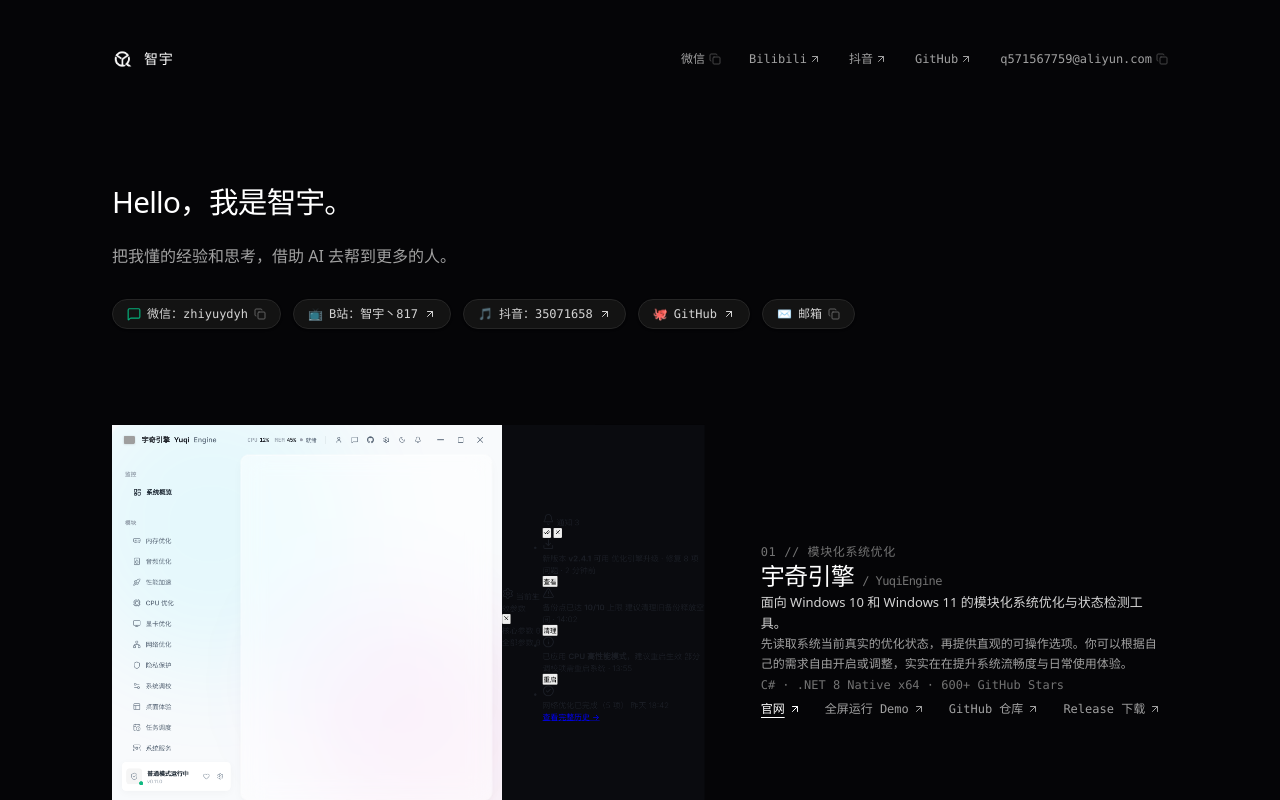
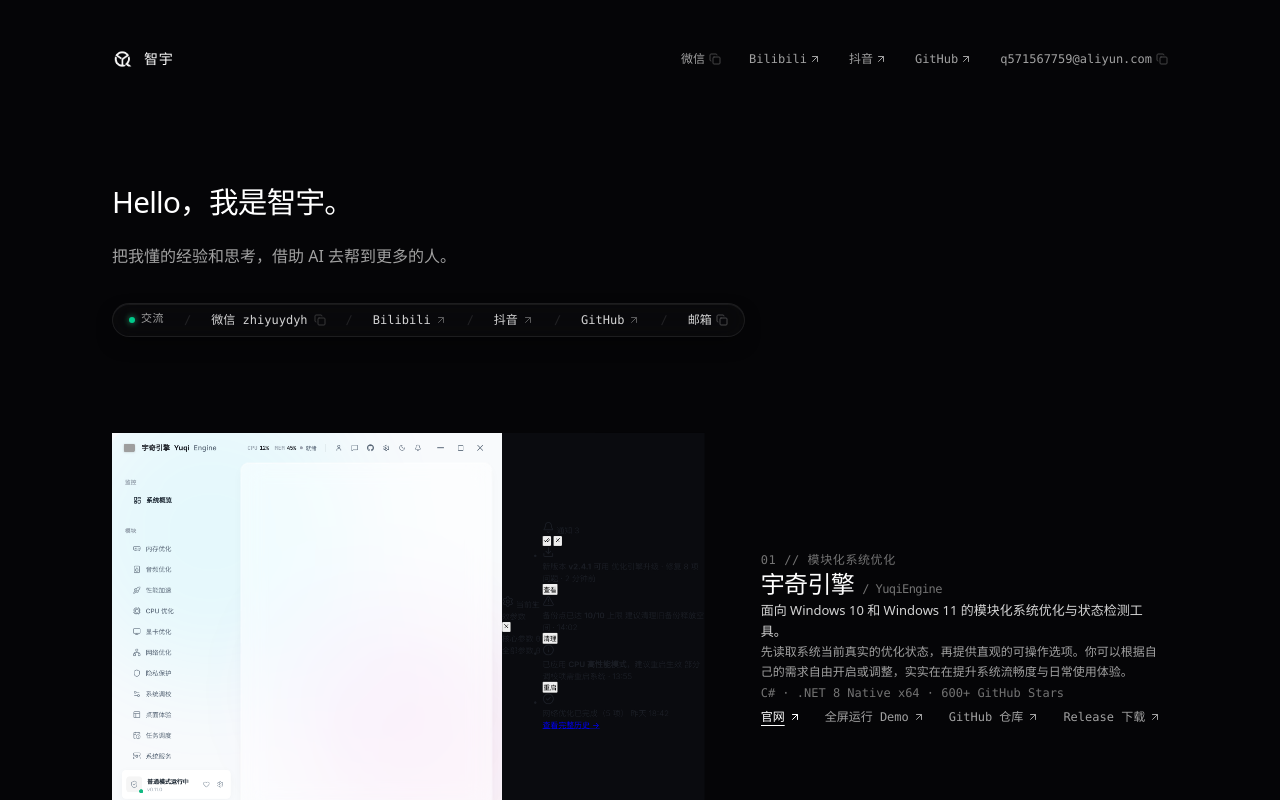
Before and after one commit to ZYY817/geenzhuye, a Next.js app: page / in a window 1280 px wide. Shown: the top 800 px of the page. Built offline with nearby package versions, Linux system fonts and the light colour scheme; no server answers.

Commit message:
style: 将廉价独立胶囊重构为一体式微磨砂玻璃HUD坞，消除Emoji噪点

```diff
--- a/src/components/site/HeroTypewriter.tsx
+++ b/src/components/site/HeroTypewriter.tsx
@@ -137,88 +137,95 @@
         )}
       </div>
 
-      {/* 快捷联系与入口行：微信快速复制 / B站 / 抖音 / GitHub / 邮箱 */}
+      {/* 快捷联系与入口行：一体化极简微磨砂 HUD 交互坞（告别塑料胶囊感与花哨 Emoji，极客高级融合） */}
       <div
-        className={`pt-2 flex flex-wrap items-center gap-2.5 sm:gap-3 font-mono text-xs transition-opacity duration-700 ${
+        className={`pt-3 transition-opacity duration-700 ${
           phase === 2 ? "opacity-100" : "opacity-0 pointer-events-none"
         }`}
       >
+        <div className="inline-flex flex-wrap items-center gap-x-4 sm:gap-x-5 gap-y-2 rounded-full border border-white/[0.08] bg-white/[0.02] hover:border-white/[0.14] px-4 py-2 font-mono text-xs text-neutral-400 backdrop-blur-md transition-all duration-300 shadow-[inset_0_1px_0_rgba(255,255,255,0.06),0_8px_20px_-6px_rgba(0,0,0,0.5)]">
+          {/* 在线信标 */}
+          <div className="flex items-center gap-1.5 text-neutral-500">
+            <span className="w-1.5 h-1.5 rounded-full bg-emerald-400 shadow-[0_0_6px_rgba(52,211,153,0.8)] animate-pulse" />
+            <span className="text-[11px] tracking-wider text-neutral-400 font-normal">交流</span>
+          </div>
+
+          <span className="text-white/[0.1] select-none">/</span>
+
           {/* 微信快速复制 */}
           <button
             onClick={copyWechat}
             type="button"
-          className="px-3.5 py-1.5 rounded-full border border-neutral-800 bg-neutral-900/80 hover:bg-neutral-800 hover:border-neutral-700 hover:text-white text-neutral-300 transition-all flex items-center gap-1.5 cursor-pointer group shadow-sm"
+            className="hover:text-white transition-colors cursor-pointer flex items-center gap-1.5 group/wx"
           >
+            <span className={copiedWechat ? "text-emerald-400 font-medium" : "text-neutral-300 group-hover/wx:text-white"}>
+              {copiedWechat ? `微信号已复制: ${SYSTEM_METRICS.socials.wechat}` : `微信 ${SYSTEM_METRICS.socials.wechat}`}
+            </span>
             {copiedWechat ? (
-            <>
-              <Check className="w-3.5 h-3.5 text-emerald-400" />
-              <span className="text-emerald-400 font-medium">已复制微信: {SYSTEM_METRICS.socials.wechat}</span>
-            </>
+              <Check className="w-3 h-3 text-emerald-400" />
             ) : (
-            <>
-              <MessageSquare className="w-3.5 h-3.5 text-emerald-400/80 group-hover:text-emerald-400 transition-colors" />
-              <span>微信：{SYSTEM_METRICS.socials.wechat}</span>
-              <Copy className="w-3 h-3 opacity-40 group-hover:opacity-90 transition-opacity" />
-            </>
+              <Copy className="w-3 h-3 opacity-30 group-hover/wx:opacity-90 transition-opacity" />
             )}
           </button>
+
+          <span className="text-white/[0.1] select-none">/</span>
 
           {/* B站 */}
           <a
             href={SYSTEM_METRICS.socials.bilibili}
             target="_blank"
             rel="noopener noreferrer"
-          className="px-3.5 py-1.5 rounded-full border border-neutral-800 bg-neutral-900/80 hover:bg-neutral-800 hover:border-neutral-700 hover:text-white text-neutral-300 transition-all flex items-center gap-1.5 shadow-sm group"
+            className="hover:text-white text-neutral-300 transition-colors flex items-center gap-1 group/bili"
           >
-          <span>📺</span>
-          <span>B站：{SYSTEM_METRICS.socials.bilibiliHandle || "智宇丶817"}</span>
-          <ArrowUpRight className="w-3 h-3 group-hover:translate-x-0.5 group-hover:-translate-y-0.5 transition-transform" />
+            <span>Bilibili</span>
+            <ArrowUpRight className="w-3 h-3 opacity-40 group-hover/bili:opacity-100 group-hover/bili:translate-x-0.5 group-hover/bili:-translate-y-0.5 transition-all" />
           </a>
+
+          <span className="text-white/[0.1] select-none">/</span>
 
           {/* 抖音 */}
           <a
             href={SYSTEM_METRICS.socials.douyin}
             target="_blank"
             rel="noopener noreferrer"
-          className="px-3.5 py-1.5 rounded-full border border-neutral-800 bg-neutral-900/80 hover:bg-neutral-800 hover:border-neutral-700 hover:text-white text-neutral-300 transition-all flex items-center gap-1.5 shadow-sm group"
+            className="hover:text-white text-neutral-300 transition-colors flex items-center gap-1 group/dy"
           >
-          <span>🎵</span>
-          <span>抖音：{SYSTEM_METRICS.socials.douyinId || "35071658"}</span>
-          <ArrowUpRight className="w-3 h-3 group-hover:translate-x-0.5 group-hover:-translate-y-0.5 transition-transform" />
+            <span>抖音</span>
+            <ArrowUpRight className="w-3 h-3 opacity-40 group-hover/dy:opacity-100 group-hover/dy:translate-x-0.5 group-hover/dy:-translate-y-0.5 transition-all" />
           </a>
+
+          <span className="text-white/[0.1] select-none">/</span>
 
           {/* GitHub */}
           <a
             href={SYSTEM_METRICS.socials.github}
             target="_blank"
             rel="noopener noreferrer"
-          className="px-3.5 py-1.5 rounded-full border border-neutral-800 bg-neutral-900/80 hover:bg-neutral-800 hover:border-neutral-700 hover:text-white text-neutral-300 transition-all flex items-center gap-1.5 shadow-sm group"
+            className="hover:text-white text-neutral-300 transition-colors flex items-center gap-1 group/gh"
           >
-          <span>🐙</span>
             <span>GitHub</span>
-          <ArrowUpRight className="w-3 h-3 group-hover:translate-x-0.5 group-hover:-translate-y-0.5 transition-transform" />
+            <ArrowUpRight className="w-3 h-3 opacity-40 group-hover/gh:opacity-100 group-hover/gh:translate-x-0.5 group-hover/gh:-translate-y-0.5 transition-all" />
           </a>
+
+          <span className="text-white/[0.1] select-none">/</span>
 
           {/* 邮箱 */}
           <button
             onClick={copyEmail}
             type="button"
-          className="px-3.5 py-1.5 rounded-full border border-neutral-800 bg-neutral-900/80 hover:bg-neutral-800 hover:border-neutral-700 hover:text-white text-neutral-300 transition-all flex items-center gap-1.5 cursor-pointer group shadow-sm"
+            className="hover:text-white text-neutral-300 transition-colors cursor-pointer flex items-center gap-1 group/em"
           >
+            <span className={copiedEmail ? "text-emerald-400 font-medium" : ""}>
+              {copiedEmail ? "邮箱已复制" : "邮箱"}
+            </span>
             {copiedEmail ? (
-            <>
-              <Check className="w-3.5 h-3.5 text-emerald-400" />
-              <span className="text-emerald-400 font-medium">已复制邮箱</span>
-            </>
+              <Check className="w-3 h-3 text-emerald-400" />
             ) : (
-            <>
-              <span>✉️</span>
-              <span>邮箱</span>
-              <Copy className="w-3 h-3 opacity-40 group-hover:opacity-90 transition-opacity" />
-            </>
+              <Copy className="w-3 h-3 opacity-30 group-hover/em:opacity-90 transition-opacity" />
             )}
           </button>
         </div>
       </div>
+    </div>
   );
 }
```
Lines whose indentation alone changed are shown as unchanged.
